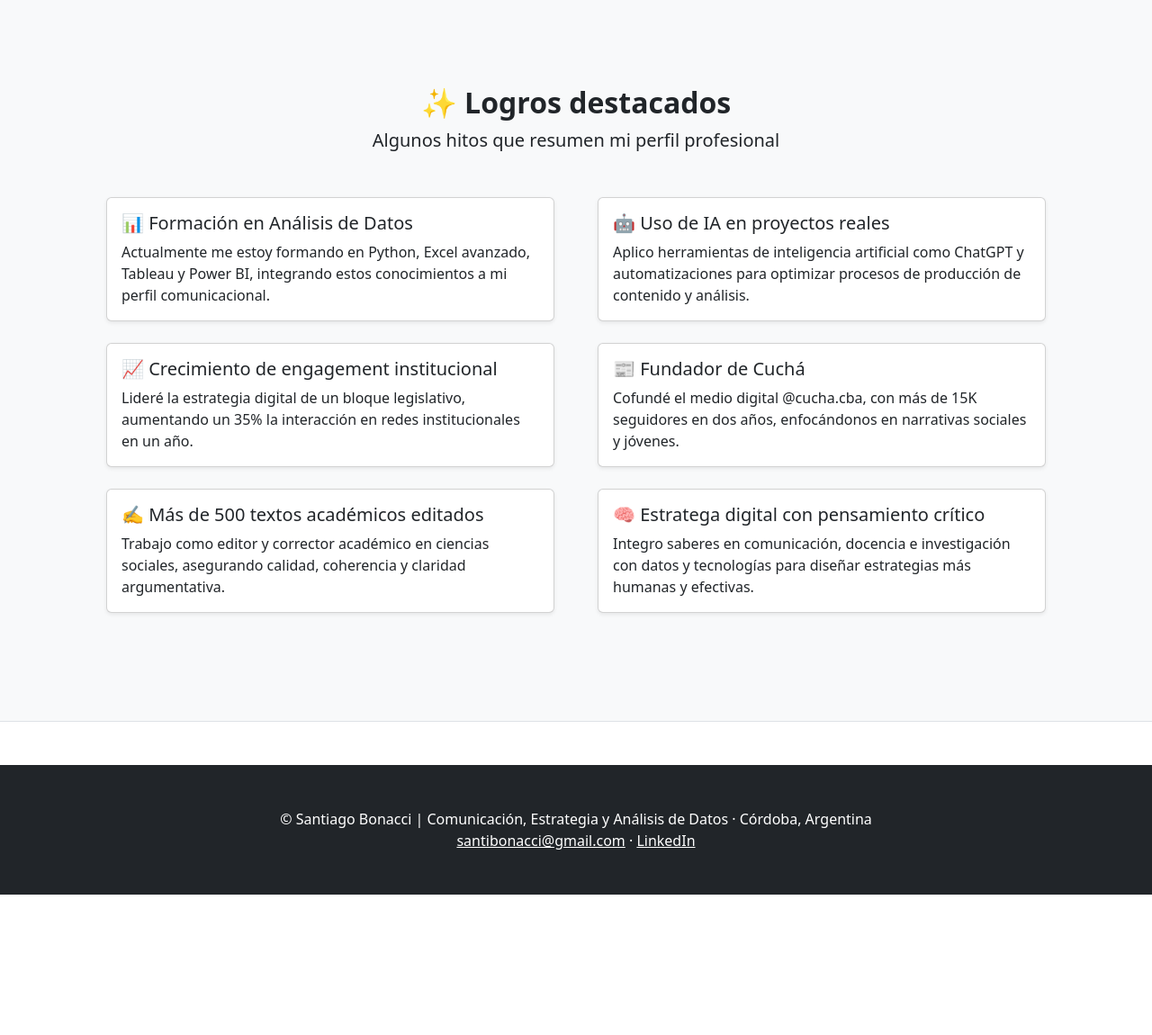
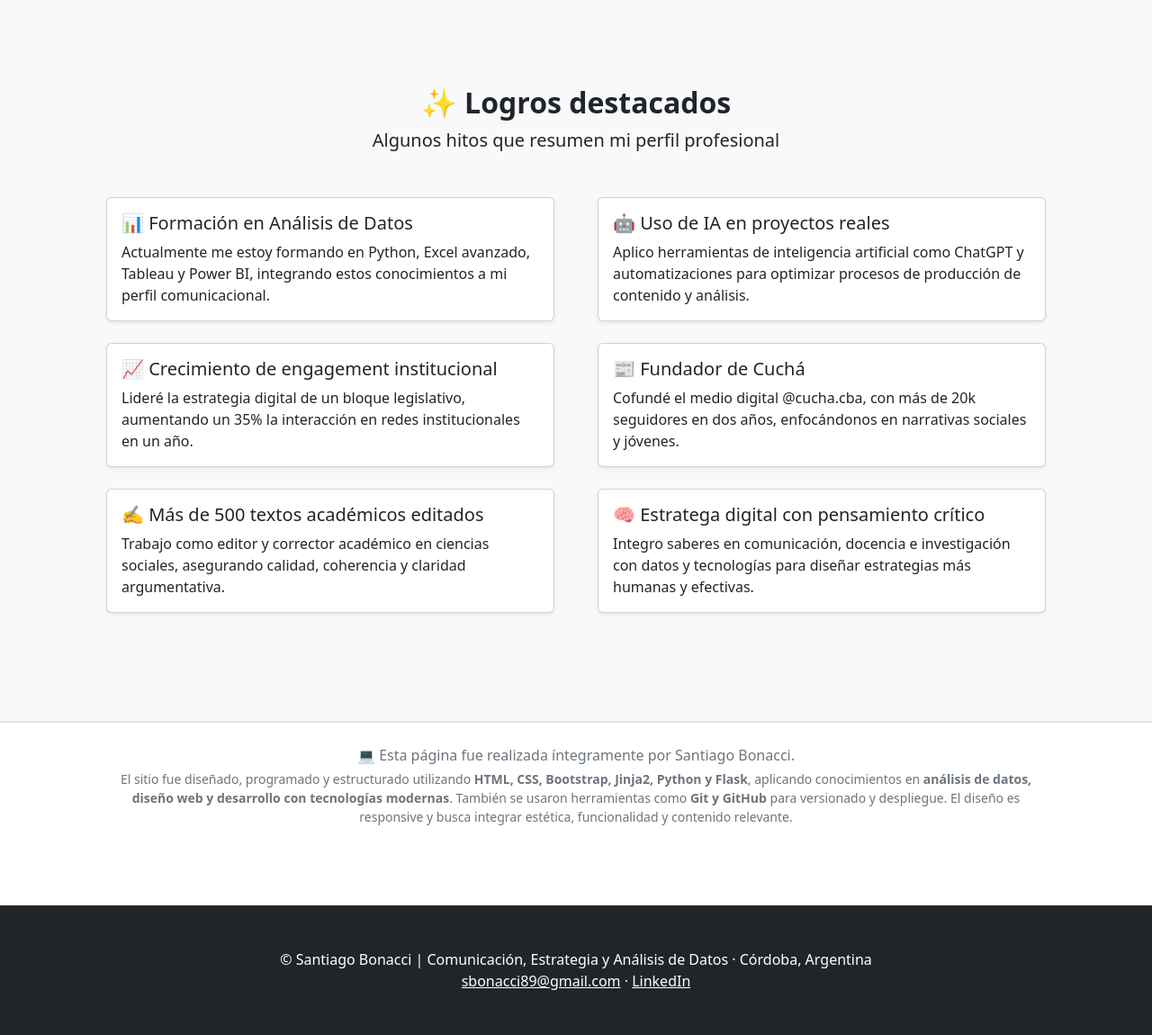
Before and after one commit to sbonacci33/mi_portfolio, a Flask app: page / in a window 1280 px wide. Shown: the part 1505-2655 px from the top of the page at 90% size. Before the commit the page ends 2499 px from the top, so only its background shows below. Run offline with Flask 3, Linux system fonts and the light colour scheme; some libraries are stand-ins or nearby versions.

Commit message:
Detalles generales en base, index y sobre mi

```diff
--- a/templates/base.html
+++ b/templates/base.html
@@ -59,7 +59,9 @@
             <div class="container px-5">
                 <p class="m-0 text-center text-white">
                     © Santiago Bonacci | Comunicación, Estrategia y Análisis de Datos · Córdoba, Argentina<br>
-                    <a href="mailto:santibonacci@gmail.com" class="text-white">santibonacci@gmail.com</a> ·
+                   <a href="mailto:sbonacci89@gmail.com" class="text-white">sbonacci89@gmail.com</a> ·
+
+
                     <a href="https://www.linkedin.com/in/santi-bonacci-85b28570" target="_blank" class="text-white">LinkedIn</a>
                 </p>
             </div>
--- a/templates/index.html
+++ b/templates/index.html
@@ -99,7 +99,7 @@
             <div class="col-lg-6 mb-4">
                 <div class="card h-100 shadow-sm"><div class="card-body">
                     <h5 class="card-title">📰 Fundador de Cuchá</h5>
-                    <p class="card-text">Cofundé el medio digital @cucha.cba, con más de 15K seguidores en dos años, enfocándonos en narrativas sociales y jóvenes.</p>
+                    <p class="card-text">Cofundé el medio digital @cucha.cba, con más de 20k seguidores en dos años, enfocándonos en narrativas sociales y jóvenes.</p>
                 </div></div>
             </div>
             <div class="col-lg-6 mb-4">
@@ -117,4 +117,21 @@
         </div>
     </div>
 </section>
+
+<!-- Créditos de desarrollo -->
+<section class="py-4 bg-white border-top fade-in-section">
+    <div class="container px-5">
+        <div class="text-center">
+            <p class="text-muted mb-1">💻 Esta página fue realizada íntegramente por Santiago Bonacci.</p>
+            <p class="text-muted small">
+                El sitio fue diseñado, programado y estructurado utilizando <strong>HTML, CSS, Bootstrap, Jinja2, Python y Flask</strong>,
+                aplicando conocimientos en <strong>análisis de datos, diseño web y desarrollo con tecnologías modernas</strong>.
+                También se usaron herramientas como <strong>Git y GitHub</strong> para versionado y despliegue.
+                El diseño es responsive y busca integrar estética, funcionalidad y contenido relevante.
+            </p>
+        </div>
+    </div>
+</section>
+
+
 {% endblock %}
```
Also changed, not shown: static/style.css (+14 -0 lines), templates/sobre_mi.html (+29 -11 lines).
